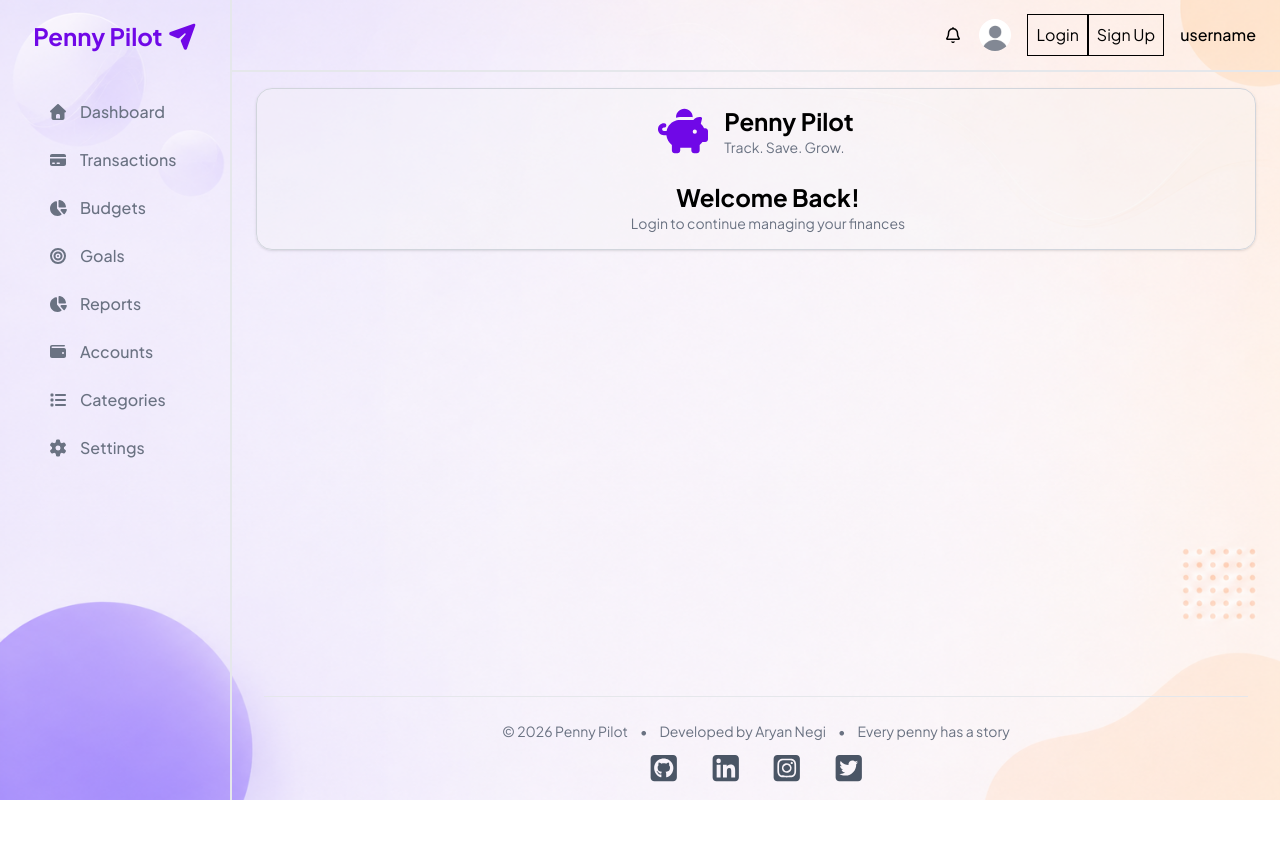
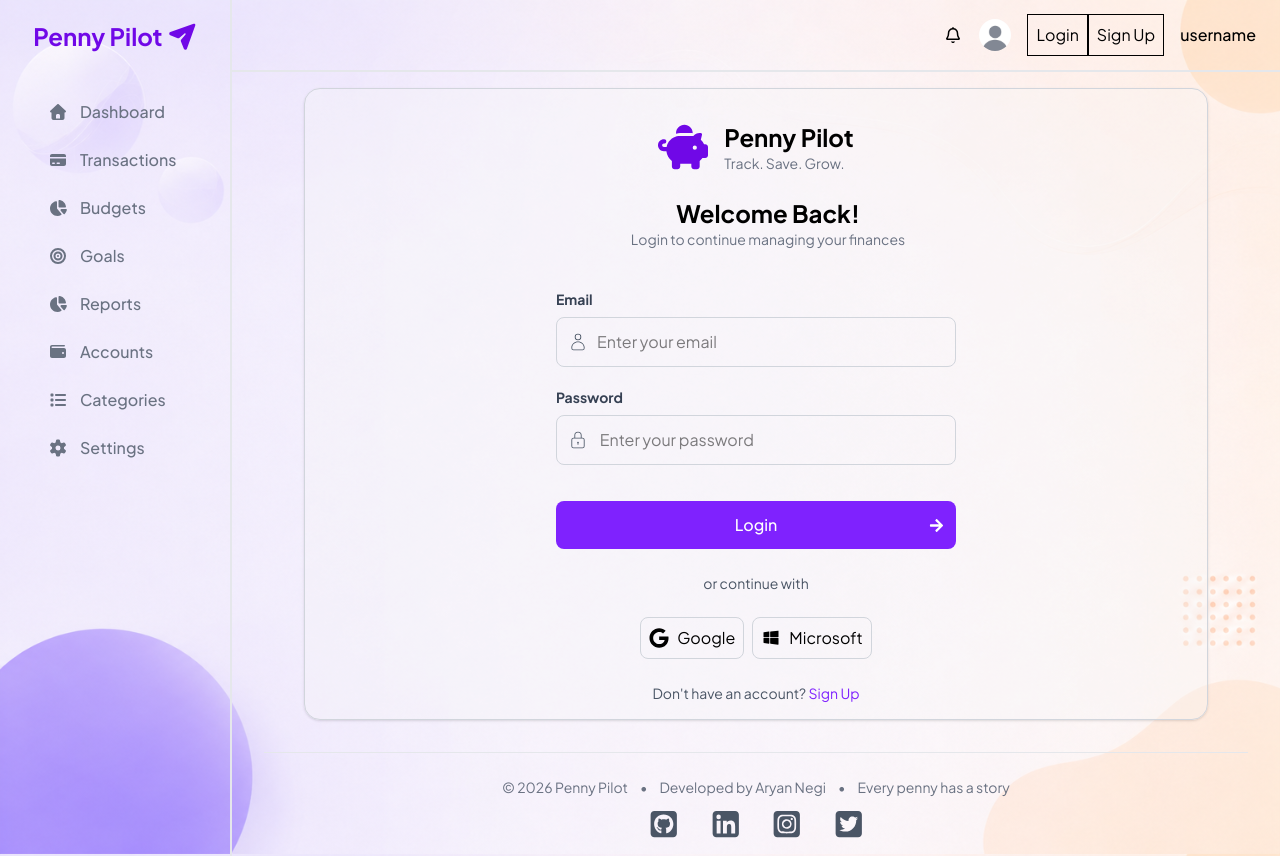
Before and after one commit to xNegi/Penny-Pilot, a Next.js app: page /auth/login in a window 1280 px wide. Before the commit the page ends 800 px from the top, so only its background shows below. Built offline with nearby package versions, Linux system fonts and the light colour scheme.

Commit message:
login page ui sucsessfully created

```diff
--- a/app/auth/login/page.js
+++ b/app/auth/login/page.js
@@ -2,7 +2,7 @@ import LoginForm from "@/components/auth/LoginForm";
 
 export default function LoginPage() {
     return (
-        <div className="flex flex-col gap-4 my-2 mx-4">
+        <div className="flex flex-col gap-4 my-2 mx-16">
             <LoginForm />
         </div>
     )
--- a/app/auth/signup/page.js
+++ b/app/auth/signup/page.js
@@ -1,8 +1,9 @@
+import SignupForm from "@/components/auth/SignupForm";
+
 export default function SignupPage() {
     return (
         <div>
-            <h2>This is signup page </h2>
-            <p>Create a new account</p>
+            <SignupForm/>
         </div>
     )
 }
--- a/components/auth/LoginForm.jsx
+++ b/components/auth/LoginForm.jsx
@@ -1,9 +1,28 @@
+"use client";
+
+import Link from "next/link";
+import { useState } from "react";
 import { FaPiggyBank } from "react-icons/fa6";
+import { CiUser, CiLock } from "react-icons/ci";
+import { FaArrowRight, FaGoogle } from "react-icons/fa";
+import { TiVendorMicrosoft } from "react-icons/ti";
 
 export default function LoginForm() {
+  const [email, setEmail] = useState("");
+  const [password, setPassword] = useState("");
+
+  const handleSubmit = (e) => {
+    e.preventDefault();
+
+    console.log({
+      email,
+      password,
+    });
+  };
+
   return (
     <div className="flex flex-col items-center justify-center gap-6 bg-gray-100/30 border border-gray-300 rounded-2xl shadow-sm p-4">
-            <div className="flex items-center justify-center gap-4">
+      <div className="mt-4 flex items-center justify-center gap-4">
         <div>
           <FaPiggyBank size={50} className="text-violet-700" />
         </div>
@@ -15,10 +34,88 @@ export default function LoginForm() {
 
       <div className="flex flex-col items-center justify-center pl-6 ">
         <h2 className="text-2xl font-bold"> Welcome Back!</h2>
-                <p className="text-gray-500 text-sm">Login to continue managing your finances</p>
+        <p className="text-gray-500 text-sm">
+          Login to continue managing your finances
+        </p>
       </div>
 
+      <form onSubmit={handleSubmit} className="flex flex-col gap-5 mt-4">
+        {/* Email */}
+        <div className="flex flex-col gap-2">
+          <label htmlFor="email" className="text-sm font-bold text-gray-700">
+            Email
+          </label>
+          <div className="relative">
+            <CiUser
+              size={20}
+              className="absolute left-3 top-1/2 -translate-y-1/2 text-gray-600"
+            />
 
+            <input
+              id="email"
+              type="email"
+              value={email}
+              onChange={(e) => setEmail(e.target.value)}
+              placeholder="Enter your email "
+              required
+              className="w-100 rounded-lg border border-gray-300 px-4 py-3 pl-10 outline-none transition focus:border-violet-500 focus:ring-2 focus:ring-violet-200"
+            />
           </div>
-    )
+        </div>
+
+        {/* Password */}
+        <div className="flex flex-col gap-2">
+          <label htmlFor="password" className="text-sm font-bold text-gray-700">
+            Password
+          </label>
+          <div className="relative">
+            <CiLock
+              size={20}
+              className="absolute left-3 top-1/2 -translate-y-1/2 text-gray-600"
+            />
+          <input
+            id="password"
+            type="password"
+            value={password}
+            onChange={(e) => setPassword(e.target.value)}
+            placeholder=" Enter your password"
+            required
+            className="w-full rounded-lg border border-gray-300 px-4 py-3 pl-10 outline-none transition focus:border-violet-500 focus:ring-2 focus:ring-violet-200"
+          />
+          </div>
+        </div>
+
+        <button
+          type="submit"
+          className="relative flex items-center justify-center p-4 mt-4 rounded-lg bg-violet-600 py-3 font-medium text-white transition hover:bg-violet-700"
+        >
+          Login
+          <FaArrowRight size={15} className="absolute right-3" />
+        </button>
+      </form>
+
+      <p className="text-gray-600 text-sm ">or continue with</p>
+
+      <div className="flex gap-2">
+        <button className="flex items-center justify-center gap-2 w-full rounded-lg border border-gray-300 p-2 outline-none transition focus:ring-2 focus:border-violet-500 focus:ring-violet-200">
+          <FaGoogle size={20} />
+          <span> Google</span>
+        </button>
+
+        <button className="flex items-center justify-center gap-2 w-full rounded-lg border border-gray-300 p-2 outline-none transition focus:ring-2 focus:border-violet-500  focus:ring-violet-200">
+          <TiVendorMicrosoft size={20} />
+          <span> Microsoft</span>
+        </button>
+      </div>
+
+      <div>
+        <p className="text-gray-600 text-sm">
+          Don't have an account?{" "}
+          <Link href="/auth/signup" className="text-violet-600 hover:underline">
+            Sign Up
+          </Link>
+        </p>
+      </div>
+    </div>
+  );
 }
--- a/components/auth/SignupForm.jsx
+++ b/components/auth/SignupForm.jsx
@@ -0,0 +1,8 @@
+export default function SignupForm() {
+  return (
+    <div>
+      <h2>This is signup page </h2>
+      <p>Create a new account</p>
+    </div>
+  );
+}
```
Lines whose indentation alone changed are shown as unchanged.
